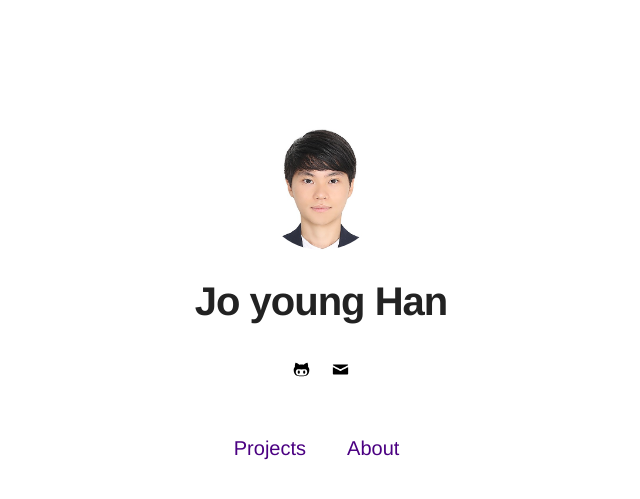
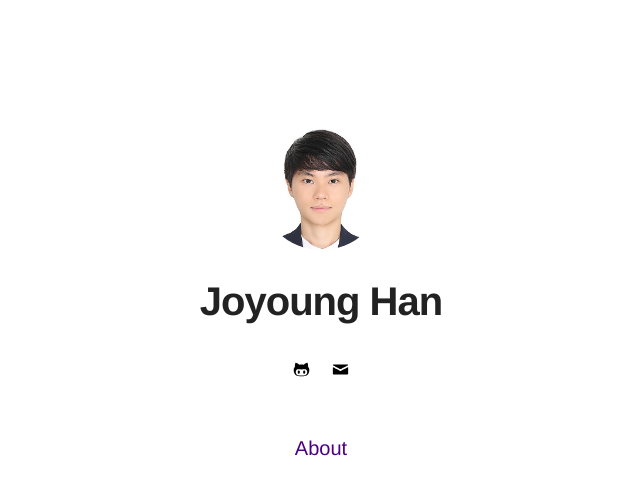
Before and after one commit to hjyoung001/hjyoung001.github.io, a Jekyll site: the page built from index.html, in a window 1280 px wide. Shown: the top 499 px of the page, without its empty margins (319-959 px from the left). Built offline with Jekyll 4.4.1, drawn with Linux system fonts in a browser that asks for light colours.

Commit message:
Update _config.yml

```diff
--- a/_config.yml
+++ b/_config.yml
@@ -1,5 +1,5 @@
 # main text of home
-name: Jo young Han
+name: Joyoung Han
 bio:
 
 # twitter summary info
@@ -76,7 +76,7 @@ width: normal
 # paginate_path: "blog/:num/"
 
 # if you don't need projects, comment the *projects* configs below
-projects: true
+projects: false
 
 # if you don't need "about" or "blog", comment them out below
 about: true
```
